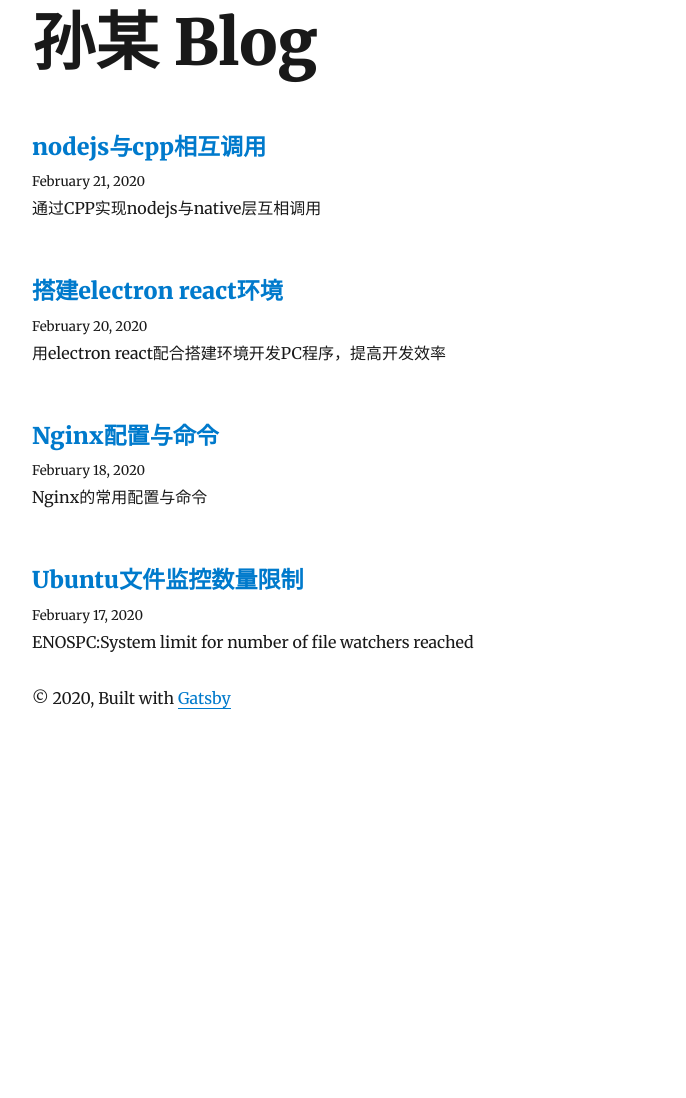
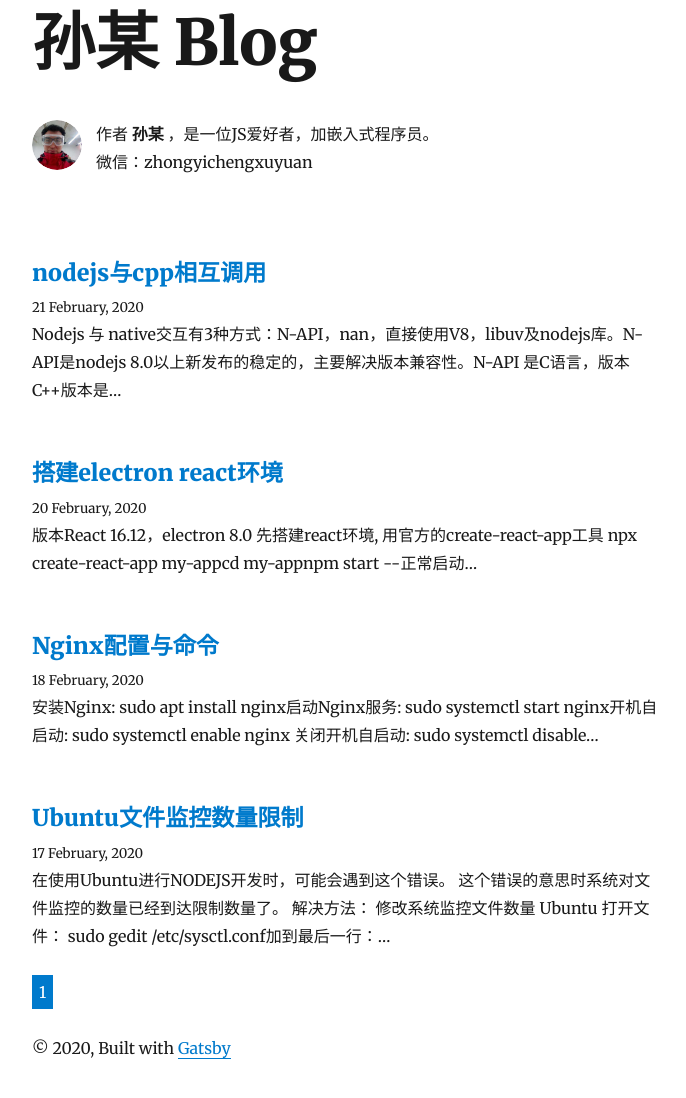
Before and after one commit to spmno/sunqingpeng.com, a Gatsby site: page / in a window 1280 px wide. Shown: the part 34-1132 px from the top of the page, without its empty margins (293-979 px from the left). Before the commit the page ends 800 px from the top, so only its background shows below. Built offline with nearby package versions, Linux system fonts and the light colour scheme; Gatsby itself is replaced by a stand-in of ours; some packages are replaced by stand-ins of ours.

Commit message:
add pagination for the blog

```diff
--- a/content/blog/electron-react/electron-react.md
+++ b/content/blog/electron-react/electron-react.md
@@ -2,6 +2,7 @@
 title: 搭建electron react环境
 date: "2020-02-20T12:15:03.284Z"
 description: "用electron react配合搭建环境开发PC程序，提高开发效率"
+tags: ["react", "electron"]
 ---
 
 版本React 16.12，electron 8.0
--- a/content/blog/file-limited-error/file-limited-error.md
+++ b/content/blog/file-limited-error/file-limited-error.md
@@ -2,6 +2,7 @@
 title: Ubuntu文件监控数量限制
 date: "2020-02-17T10:15:03.284Z"
 description: "ENOSPC:System limit for number of file watchers reached"
+tags: ["ubuntu", "file", "limit"]
 ---
 
 在使用Ubuntu进行NODEJS开发时，可能会遇到这个错误。
--- a/content/blog/ngnix-config/nginx-config.md
+++ b/content/blog/ngnix-config/nginx-config.md
@@ -2,6 +2,7 @@
 title: Nginx配置与命令
 date: "2020-02-18T10:13:03.284Z"
 description: "Nginx的常用配置与命令"
+tags: ["nginx", "linux", "server"]
 ---
 
 安装Nginx:
--- a/content/blog/nodejs-native/nodejs-native.md
+++ b/content/blog/nodejs-native/nodejs-native.md
@@ -2,6 +2,7 @@
 title: nodejs与cpp相互调用
 date: "2020-02-21T19:08:03.284Z"
 description: "通过CPP实现nodejs与native层互相调用"
+tags: ["nodejs", "native", "cpp", "n-api"]
 ---
 
 Nodejs 与 native交互有3种方式：N-API，nan，直接使用V8，libuv及nodejs库。
--- a/gatsby-node.js
+++ b/gatsby-node.js
@@ -1,11 +1,12 @@
 const path = require(`path`)
+const  _ = require('lodash')
 const { createFilePath } = require(`gatsby-source-filesystem`)
 
 exports.createPages = async ({ graphql, actions }) => {
   const { createPage } = actions
 
-  const blogPost = path.resolve(`./src/templates/blog-post.js`)
-
+  const blogPost = path.resolve(`./src/templates/blog-post.js`);
+  const tagTemplate = path.resolve("src/templates/tags.js");
   const result = await graphql(
     `
       {
@@ -32,10 +33,10 @@ exports.createPages = async ({ graphql, actions }) => {
     throw result.errors
   }
 // Create blog posts pages.
-const posts = result.data.allMarkdownRemark.edges
+const posts = result.data.allMarkdownRemark.edges;
 posts.forEach((post, index) => {
-  const previous = index === posts.length - 1 ? null : posts[index + 1].node
-  const next = index === 0 ? null : posts[index - 1].node
+  const previous = index === posts.length - 1 ? null : posts[index + 1].node;
+  const next = index === 0 ? null : posts[index - 1].node;
 
     createPage({
     path: post.node.fields.slug,
@@ -45,8 +46,26 @@ posts.forEach((post, index) => {
     previous,
     next,
     },
-    })
-  })
+    });
+  });
+
+    // Create blog post list pages
+    const postsPerPage = 5;
+    const numPages = Math.ceil(posts.length / postsPerPage);
+
+    Array.from({ length: numPages }).forEach((_, i) => {
+      createPage({
+        path: i === 0 ? `/` : `/${i + 1}`,
+        component: path.resolve('./src/templates/blog-list.js'),
+        context: {
+          limit: postsPerPage,
+          skip: i * postsPerPage,
+          numPages,
+          currentPage: i + 1
+        },
+      });
+    });
+
 }
 
 exports.onCreateNode = ({ node, actions, getNode }) => {
--- a/src/components/bio.js
+++ b/src/components/bio.js
@@ -37,7 +37,7 @@ const Bio = () => {
     <div
       style={{
         display: `flex`,
-        marginBottom: rhythm(2.5),
+        marginBottom: rhythm(2.0),
       }}
     >
       <Image
--- a/src/pages/index.js
+++ /dev/null
@@ -1,71 +0,0 @@
-import React from "react"
-import { Link, graphql } from "gatsby"
-
-import Bio from "../components/bio"
-import Layout from "../components/layout"
-import SEO from "../components/seo"
-import { rhythm } from "../utils/typography"
-
-const BlogIndex = ({ data, location }) => {
-  const siteTitle = data.site.siteMetadata.title
-  const posts = data.allMarkdownRemark.edges
-
-  return (
-    <Layout location={location} title={siteTitle}>
-      <SEO title="技术blog" />
-      {posts.map(({ node }) => {
-        const title = node.frontmatter.title || node.fields.slug
-        return (
-          <article key={node.fields.slug}>
-            <header>
-              <h3
-                style={{
-                  marginBottom: rhythm(1 / 4),
-                }}
-              >
-                <Link style={{ boxShadow: `none` }} to={node.fields.slug}>
-                  {title}
-                </Link>
-              </h3>
-              <small>{node.frontmatter.date}</small>
-            </header>
-            <section>
-              <p
-                dangerouslySetInnerHTML={{
-                  __html: node.frontmatter.description || node.excerpt,
-                }}
-              />
-            </section>
-          </article>
-        )
-      })}
-    </Layout>
-  )
-}
-
-export default BlogIndex
-
-export const pageQuery = graphql`
-  query {
-    site {
-      siteMetadata {
-        title
-      }
-    }
-    allMarkdownRemark(sort: { fields: [frontmatter___date], order: DESC }) {
-      edges {
-        node {
-          excerpt
-          fields {
-            slug
-          }
-          frontmatter {
-            date(formatString: "MMMM DD, YYYY")
-            title
-            description
-          }
-        }
-      }
-    }
-  }
-`
--- /dev/null
+++ b/src/templates/blog-list.js
@@ -0,0 +1,119 @@
+import React from 'react'
+import { Link, graphql } from 'gatsby'
+
+import SEO from '../components/seo'
+import Bio from '../components/bio'
+import Layout from '../components/layout'
+import { rhythm } from '../utils/typography'
+
+class BlogIndex extends React.Component {
+  render() {
+    const { data } = this.props
+    const siteTitle = data.site.siteMetadata.title
+    const posts = data.allMarkdownRemark.edges
+    const { currentPage, numPages } = this.props.pageContext
+    const isFirst = currentPage === 1
+    const isLast = currentPage === numPages
+    const prevPage = currentPage - 1 === 1 ? '/' : (currentPage - 1).toString()
+    const nextPage = (currentPage + 1).toString()
+
+    return (
+      <Layout location={this.props.location} title={siteTitle}>
+        <SEO
+          title={siteTitle}
+          keywords={[`blog`, `gatsby`, `javascript`, `react`]}
+        />
+        <Bio />
+        {posts.map(({ node }) => {
+          const title = node.frontmatter.title || node.fields.slug
+          return (
+            <div key={node.fields.slug}>
+              <h3
+                style={{
+                  marginBottom: rhythm(1 / 4),
+                }}
+              >
+                <Link style={{ boxShadow: 'none' }} to={node.fields.slug}>
+                  {title}
+                </Link>
+              </h3>
+              <small>{node.frontmatter.date}</small>
+              <p dangerouslySetInnerHTML={{ __html: node.excerpt }} />
+            </div>
+          )
+        })}
+        <ul
+          style={{
+            display: 'flex',
+            flexWrap: 'wrap',
+            justifyContent: 'space-between',
+            alignItems: 'center',
+            listStyle: 'none',
+            padding: 0,
+          }}
+        >
+          {!isFirst && (
+            <Link to={prevPage} rel="prev">
+              ← Previous Page
+            </Link>
+          )}
+          {Array.from({ length: numPages }, (_, i) => (
+            <li
+              key={`pagination-number${i + 1}`}
+              style={{
+                margin: 0,
+              }}
+            >
+              <Link
+                to={`/${i === 0 ? '' : i + 1}`}
+                style={{
+                  padding: rhythm(1 / 4),
+                  textDecoration: 'none',
+                  color: i + 1 === currentPage ? '#ffffff' : '',
+                  background: i + 1 === currentPage ? '#007acc' : '',
+                }}
+              >
+                {i + 1}
+              </Link>
+            </li>
+          ))}
+          {!isLast && (
+            <Link to={nextPage} rel="next">
+              Next Page →
+            </Link>
+          )}
+        </ul>
+      </Layout>
+    )
+  }
+}
+
+export default BlogIndex
+
+export const pageQuery = graphql`
+  query blogPageQuery($skip: Int!, $limit: Int!) {
+    site {
+      siteMetadata {
+        title
+      }
+    }
+    allMarkdownRemark(
+      sort: { fields: [frontmatter___date], order: DESC }
+      limit: $limit
+      skip: $skip
+    ) {
+      edges {
+        node {
+          excerpt
+          fields {
+            slug
+          }
+          frontmatter {
+            date(formatString: "DD MMMM, YYYY")
+            title
+          }
+        }
+      }
+    }
+  }
+`
--- /dev/null
+++ b/src/templates/tags.js
@@ -0,0 +1,82 @@
+import React from "react"
+import PropTypes from "prop-types"
+
+// Components
+import { Link, graphql } from "gatsby"
+
+const Tags = ({ pageContext, data }) => {
+  const { tag } = pageContext
+  const { edges, totalCount } = data.allMarkdownRemark
+  const tagHeader = `${totalCount} post${
+    totalCount === 1 ? "" : "s"
+  } tagged with "${tag}"`
+
+  return (
+    <div>
+      <h1>{tagHeader}</h1>
+      <ul>
+        {edges.map(({ node }) => {
+          const { slug } = node.fields
+          const { title } = node.frontmatter
+          return (
+            <li key={slug}>
+              <Link to={slug}>{title}</Link>
+            </li>
+          )
+        })}
+      </ul>
+      {/*
+              This links to a page that does not yet exist.
+              You'll come back to it!
+            */}
+      <Link to="/tags">All tags</Link>
+    </div>
+  )
+}
+
+Tags.propTypes = {
+  pageContext: PropTypes.shape({
+    tag: PropTypes.string.isRequired,
+  }),
+  data: PropTypes.shape({
+    allMarkdownRemark: PropTypes.shape({
+      totalCount: PropTypes.number.isRequired,
+      edges: PropTypes.arrayOf(
+        PropTypes.shape({
+          node: PropTypes.shape({
+            frontmatter: PropTypes.shape({
+              title: PropTypes.string.isRequired,
+            }),
+            fields: PropTypes.shape({
+              slug: PropTypes.string.isRequired,
+            }),
+          }),
+        }).isRequired
+      ),
+    }),
+  }),
+}
+
+export default Tags
+
+export const pageQuery = graphql`
+  query($tag: String) {
+    allMarkdownRemark(
+      limit: 2000
+      sort: { fields: [frontmatter___date], order: DESC }
+      filter: { frontmatter: { tags: { in: [$tag] } } }
+    ) {
+      totalCount
+      edges {
+        node {
+          fields {
+            slug
+          }
+          frontmatter {
+            title
+          }
+        }
+      }
+    }
+  }
+`
```
